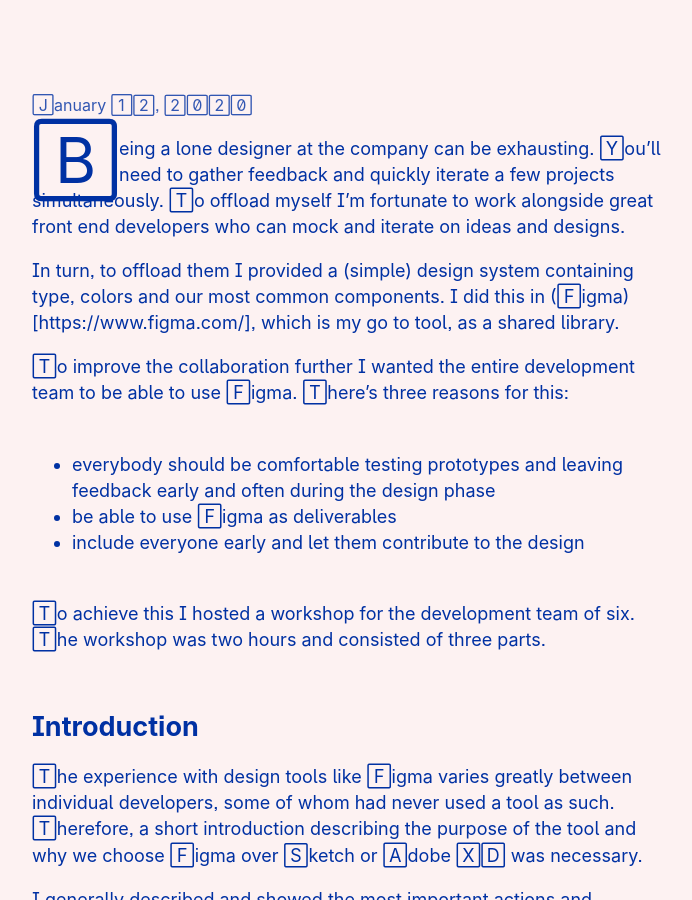
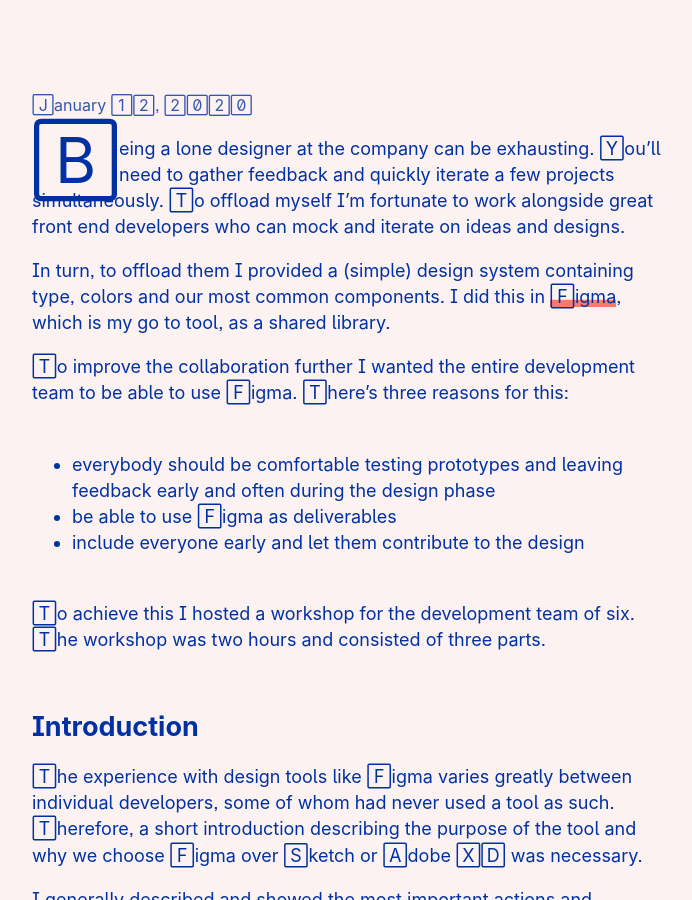
Before and after one commit to jacoblindstrm/jacoblindstrm.github.io, a Jekyll site: the page built from _posts/2020-01-14-workshop-to-introduce-figma.markdown, in a window 1280 px wide and 900 px high, scrolled down 304 px. Shown: the whole window, without its empty margins (293-985 px from the left). Built offline with Jekyll 4.4.1, drawn with Linux system fonts in a browser that asks for light colours; some of the changed lines change nothing that is shown.

Commit message:
Update 2020-01-14-workshop-to-introduce-figma.markdown

```diff
--- a/_posts/2020-01-14-workshop-to-introduce-figma.markdown
+++ b/_posts/2020-01-14-workshop-to-introduce-figma.markdown
@@ -7,7 +7,7 @@ tags: [workshop, design tools, collaboration]
 ---
 Being a lone designer at the company can be exhausting. You’ll need to gather feedback and quickly iterate a few projects simultaneously. To offload myself I’m fortunate to work alongside great front end developers who can mock and iterate on ideas and designs.
 
-In turn, to offload them I provided a (simple) design system containing type, colors and our most common components. I did this in (Figma)[https://www.figma.com/], which is my go to tool, as a shared library.
+In turn, to offload them I provided a (simple) design system containing type, colors and our most common components. I did this in [Figma](https://www.figma.com/ "Figma's home page"), which is my go to tool, as a shared library.
 
 To improve the collaboration further I wanted the entire development team to be able to use Figma. There’s three reasons for this:
 
```
